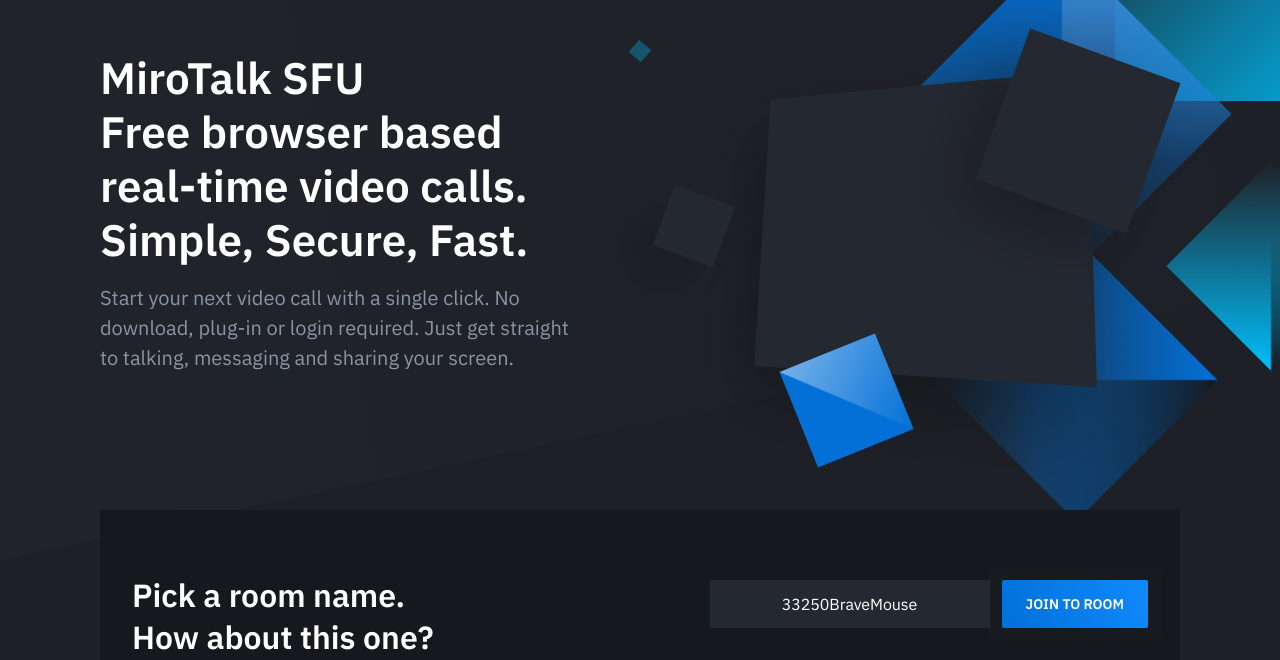
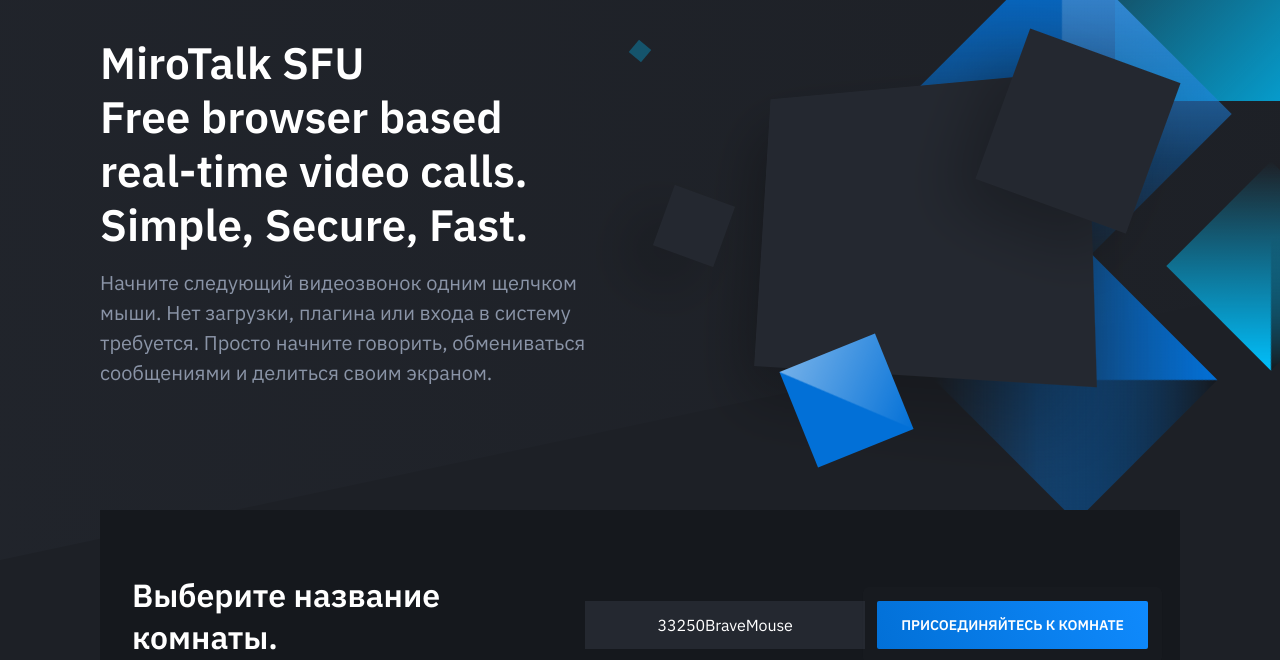
Before and after one commit to skorohodov97/Miratalk-RUS-, a website: page public/Вид/landing.html in a window 1280 px wide. Shown: the part 140-800 px from the top of the page. Drawn offline with nearby package versions, Linux system fonts and the light colour scheme.

Commit message:
Update and rename public/view/landing.html to public/Вид/landing.html

```diff
--- a/public/view/landing.html
+++ b/public/Вид/landing.html
@@ -16,7 +16,7 @@
 
         <!-- Title and Icon -->
 
-        <title>MiroTalk SFU, Free Video Calls, Messaging and Screen Sharing</title>
+        <title>MiroTalk SFU, бесплатные видеозвонки, обмен сообщениями и демонстрация экрана</title>
         <link rel="shortcut icon" href="../images/logo.svg" />
         <link rel="apple-touch-icon" href="../images/logo.svg" />
 
@@ -81,8 +81,8 @@
                                     Simple, Secure, Fast.
                                 </h1>
                                 <p class="hero-paragraph">
-                                    Start your next video call with a single click. No download, plug-in or login
-                                    required. Just get straight to talking, messaging and sharing your screen.
+                                    Начните следующий видеозвонок одним щелчком мыши. Нет загрузки, плагина или входа в систему
+                                     требуется. Просто начните говорить, обмениваться сообщениями и делиться своим экраном.
                                 </p>
                             </div>
                             <div class="hero-figure anime-element">
@@ -108,8 +108,8 @@
                     <div class="container">
                         <div class="cta-inner section-inner">
                             <h3 class="section-title mt-0">
-                                Pick a room name.<br />
-                                How about this one?
+                                Выберите название комнаты.<br />
+                                Как насчет этого?
                             </h3>
                             <div>
                                 <div class="mb-24">
@@ -121,7 +121,7 @@
                                             class="button button-primary pulse"
                                             onclick="{window.location.href = '/join/' + document.getElementById('roomName').value}"
                                         >
-                                            Join to room
+                                            Присоединяйтесь к комнате
                                         </button>
                                         <script>
                                             document.getElementById('roomName').onkeyup = (e) => {
```
